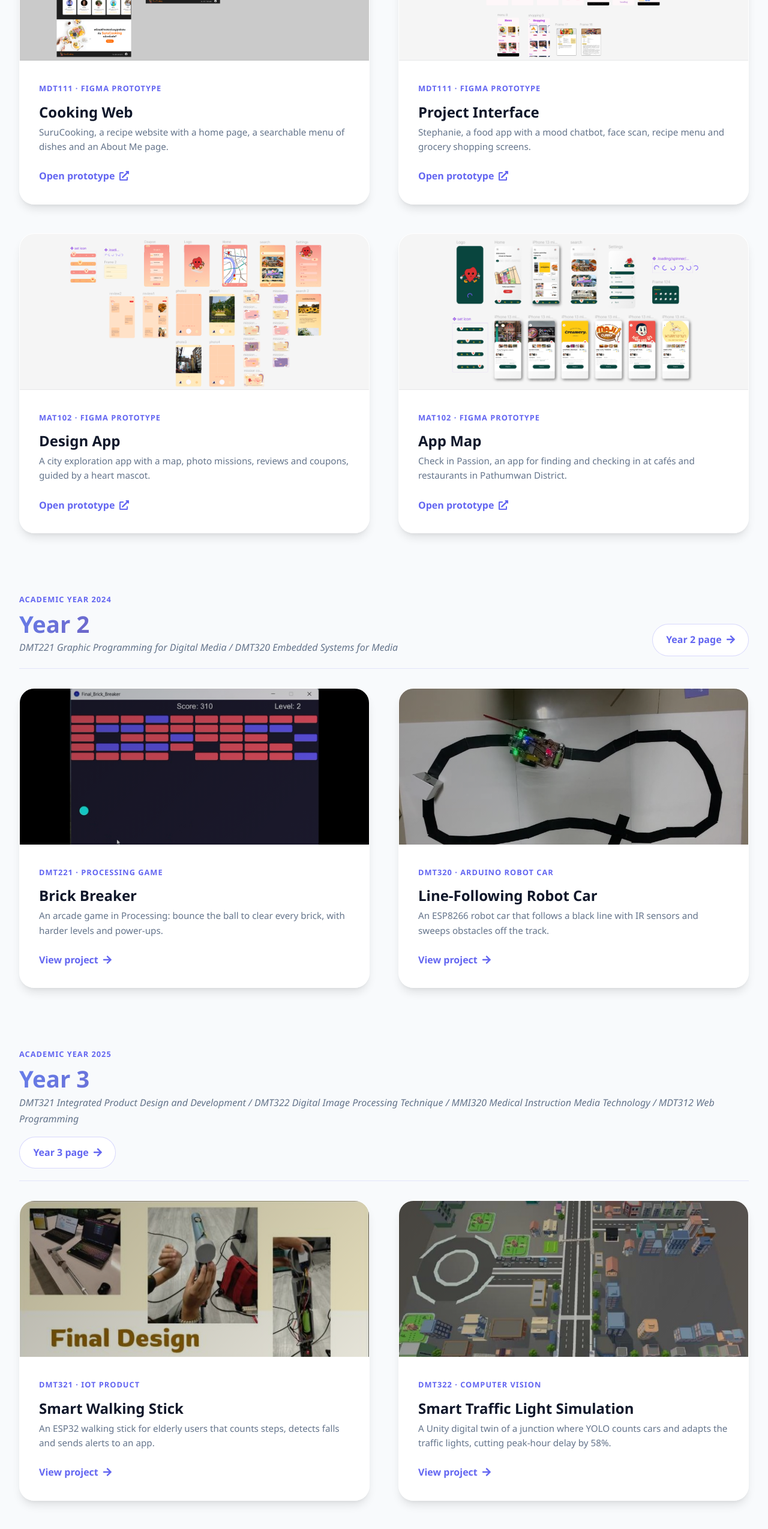
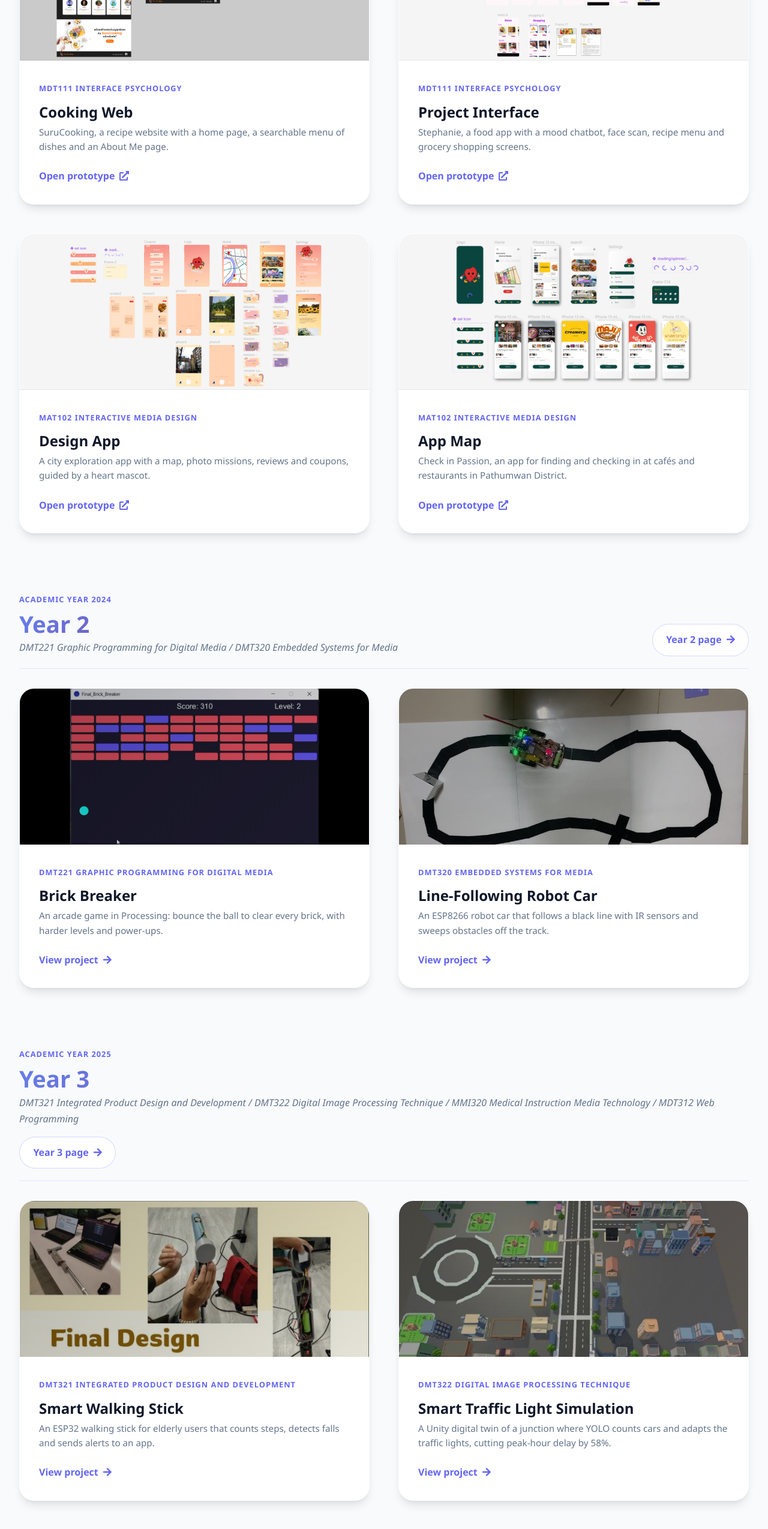
Before and after one commit to thanyathorn74/thanyathorn74.github.io, a plain HTML site: page index.html in a window 1280 px wide. Shown: the part 3620-6169 px from the top of the page at 60% size. Drawn offline with Linux system fonts and the light colour scheme.

Commit message:
Label project cards with course code and name
Home and All Projects cards now show the course (e.g. "MDT111 Interface
Psychology") instead of "code · project type".

Co-Authored-By: Claude Opus 5.5 <noreply@anthropic.com>

```diff
--- a/index.html
+++ b/index.html
@@ -184,7 +184,7 @@ https://templatemo.com/tm-593-personal-shape
                     <a class="portfolio-item" href="https://www.figma.com/proto/DJ5hvvouNbEhXVvzBNIGWi/Cooking-Web?node-id=3-12&amp;scaling=contain&amp;content-scaling=fixed&amp;t=sfHEScWJWlBVMhVv-1" target="_blank" rel="noopener">
                         <div class="portfolio-image board" style="background-image: url('images/projects/cooking-web.png'); background-color: #cacaca;" role="img" aria-label="Cooking Web Figma board for SuruCooking: home page, menu page, menu and About Me frames"></div>
                         <div class="portfolio-content">
-                            <span class="project-year">MDT111 · Figma Prototype</span>
+                            <span class="project-year">MDT111 Interface Psychology</span>
                             <h4>Cooking Web</h4>
                         <p class="card-desc">SuruCooking, a recipe website with a home page, a searchable menu of dishes and an About Me page.</p>
                             <span class="portfolio-link">Open prototype <i class="fas fa-external-link-alt"></i></span>
@@ -193,7 +193,7 @@ https://templatemo.com/tm-593-personal-shape
                     <a class="portfolio-item" href="https://www.figma.com/proto/hIl3wMQNjacB7aGTN7uGWr/Project-interface?node-id=4-2&amp;starting-point-node-id=4%3A2&amp;t=Av3CoqDTGQkMtCRY-1" target="_blank" rel="noopener">
                         <div class="portfolio-image board" style="background-image: url('images/projects/project-interface.png');" role="img" aria-label="Project Interface Figma board for Stephanie: chatbot, face scan, home, menu and shopping screens"></div>
                         <div class="portfolio-content">
-                            <span class="project-year">MDT111 · Figma Prototype</span>
+                            <span class="project-year">MDT111 Interface Psychology</span>
                             <h4>Project Interface</h4>
                         <p class="card-desc">Stephanie, a food app with a mood chatbot, face scan, recipe menu and grocery shopping screens.</p>
                             <span class="portfolio-link">Open prototype <i class="fas fa-external-link-alt"></i></span>
@@ -202,7 +202,7 @@ https://templatemo.com/tm-593-personal-shape
                     <a class="portfolio-item" href="https://www.figma.com/proto/mT34ZbXJsoS719QarDCm3T/desing-app?node-id=1-2&amp;starting-point-node-id=13%3A172&amp;t=wJs4zOvCCZIbITlu-1" target="_blank" rel="noopener">
                         <div class="portfolio-image board" style="background-image: url('images/projects/design-app.png');" role="img" aria-label="Design App Figma board: coupon, home map, search, settings, photo and mission screens"></div>
                         <div class="portfolio-content">
-                            <span class="project-year">MAT102 · Figma Prototype</span>
+                            <span class="project-year">MAT102 Interactive media design</span>
                             <h4>Design App</h4>
                         <p class="card-desc">A city exploration app with a map, photo missions, reviews and coupons, guided by a heart mascot.</p>
                             <span class="portfolio-link">Open prototype <i class="fas fa-external-link-alt"></i></span>
@@ -211,7 +211,7 @@ https://templatemo.com/tm-593-personal-shape
                     <a class="portfolio-item" href="https://www.figma.com/proto/GwpxgYpzdTehbNiYWyapCH/app-map?node-id=2-1181&amp;starting-point-node-id=2%3A1178&amp;t=TzxpOUCbdrPBcyRS-1" target="_blank" rel="noopener">
                         <div class="portfolio-image board" style="background-image: url('images/projects/app-map-board.png');" role="img" aria-label="App Map Figma board for Check in Passion: logo, home map, explore, search, settings and shop detail screens"></div>
                         <div class="portfolio-content">
-                            <span class="project-year">MAT102 · Figma Prototype</span>
+                            <span class="project-year">MAT102 Interactive media design</span>
                             <h4>App Map</h4>
                         <p class="card-desc">Check in Passion, an app for finding and checking in at cafés and restaurants in Pathumwan District.</p>
                             <span class="portfolio-link">Open prototype <i class="fas fa-external-link-alt"></i></span>
@@ -232,7 +232,7 @@ https://templatemo.com/tm-593-personal-shape
                     <a class="portfolio-item" href="projects-year-2.html#brick-breaker">
                         <div class="portfolio-image shot" style="background-image: url('images/projects/brick-breaker-poster.jpg');" role="img" aria-label="Brick Breaker cover"></div>
                         <div class="portfolio-content">
-                            <span class="project-year">DMT221 · Processing Game</span>
+                            <span class="project-year">DMT221 Graphic programming for digital media</span>
                             <h4>Brick Breaker</h4>
                             <p class="card-desc">An arcade game in Processing: bounce the ball to clear every brick, with harder levels and power-ups.</p>
                             <span class="portfolio-link">View project <i class="fas fa-arrow-right"></i></span>
@@ -241,7 +241,7 @@ https://templatemo.com/tm-593-personal-shape
                     <a class="portfolio-item" href="projects-year-2.html#robot-car">
                         <div class="portfolio-image shot" style="background-image: url('images/projects/robot-car-poster.jpg');" role="img" aria-label="Line-Following Robot Car cover"></div>
                         <div class="portfolio-content">
-                            <span class="project-year">DMT320 · Arduino Robot Car</span>
+                            <span class="project-year">DMT320 Embedded systems for media</span>
                             <h4>Line-Following Robot Car</h4>
                             <p class="card-desc">An ESP8266 robot car that follows a black line with IR sensors and sweeps obstacles off the track.</p>
                             <span class="portfolio-link">View project <i class="fas fa-arrow-right"></i></span>
@@ -262,7 +262,7 @@ https://templatemo.com/tm-593-personal-shape
                     <a class="portfolio-item" href="projects-year-3.html#smart-walking-stick">
                         <div class="portfolio-image shot" style="background-image: url('images/projects/smart-walking-stick.jpg');" role="img" aria-label="Smart Walking Stick cover"></div>
                         <div class="portfolio-content">
-                            <span class="project-year">DMT321 · IoT Product</span>
+                            <span class="project-year">DMT321 Integrated product design and development</span>
                             <h4>Smart Walking Stick</h4>
                             <p class="card-desc">An ESP32 walking stick for elderly users that counts steps, detects falls and sends alerts to an app.</p>
                             <span class="portfolio-link">View project <i class="fas fa-arrow-right"></i></span>
@@ -271,7 +271,7 @@ https://templatemo.com/tm-593-personal-shape
                     <a class="portfolio-item" href="projects-year-3.html#smart-traffic">
                         <div class="portfolio-image shot" style="background-image: url('images/projects/smart-traffic.jpg');" role="img" aria-label="Smart Traffic Light Simulation cover"></div>
                         <div class="portfolio-content">
-                            <span class="project-year">DMT322 · Computer Vision</span>
+                            <span class="project-year">DMT322 Digital image processing technique</span>
                             <h4>Smart Traffic Light Simulation</h4>
                             <p class="card-desc">A Unity digital twin of a junction where YOLO counts cars and adapts the traffic lights, cutting peak-hour delay by 58%.</p>
                             <span class="portfolio-link">View project <i class="fas fa-arrow-right"></i></span>
@@ -280,7 +280,7 @@ https://templatemo.com/tm-593-personal-shape
                     <a class="portfolio-item" href="projects-year-3.html#hemolens-ar">
                         <div class="portfolio-image shot" style="background-image: url('images/projects/hemolens-ar.jpg');" role="img" aria-label="HemoLens AR cover"></div>
                         <div class="portfolio-content">
-                            <span class="project-year">MMI320 · AR Learning App</span>
+                            <span class="project-year">MMI 320 Medical Instruction media technology</span>
                             <h4>HemoLens AR</h4>
                             <p class="card-desc">An AR app that shows 3D blood cells and blood-group compatibility when you scan a card.</p>
                             <span class="portfolio-link">View project <i class="fas fa-arrow-right"></i></span>
@@ -289,7 +289,7 @@ https://templatemo.com/tm-593-personal-shape
                     <a class="portfolio-item" href="projects-year-3.html#portfolio-website">
                         <div class="portfolio-image shot" style="background-image: url('images/projects/portfolio-website.jpg');" role="img" aria-label="Portfolio Website cover"></div>
                         <div class="portfolio-content">
-                            <span class="project-year">MDT312 · Personal Website</span>
+                            <span class="project-year">MDT 312 web programming</span>
                             <h4>Portfolio Website</h4>
                             <p class="card-desc">My first portfolio site, hand-coded in HTML, CSS and jQuery and published on GitHub Pages.</p>
                             <span class="portfolio-link">View project <i class="fas fa-arrow-right"></i></span>
@@ -298,7 +298,7 @@ https://templatemo.com/tm-593-personal-shape
                     <a class="portfolio-item" href="projects-year-3.html#unniyam-shop">
                         <div class="portfolio-image shot" style="background-image: url('images/projects/unniyam-shop.jpg');" role="img" aria-label="UnNiYam Shop cover"></div>
                         <div class="portfolio-content">
-                            <span class="project-year">MDT312 · Full-Stack Web App</span>
+                            <span class="project-year">MDT 312 web programming</span>
                             <h4>UnNiYam Shop</h4>
                             <p class="card-desc">An online fashion store on Node.js, Express and MySQL with customer, seller and admin roles.</p>
                             <span class="portfolio-link">View project <i class="fas fa-arrow-right"></i></span>
```
Also changed, not shown: projects-all.html (+11 -11 lines).
